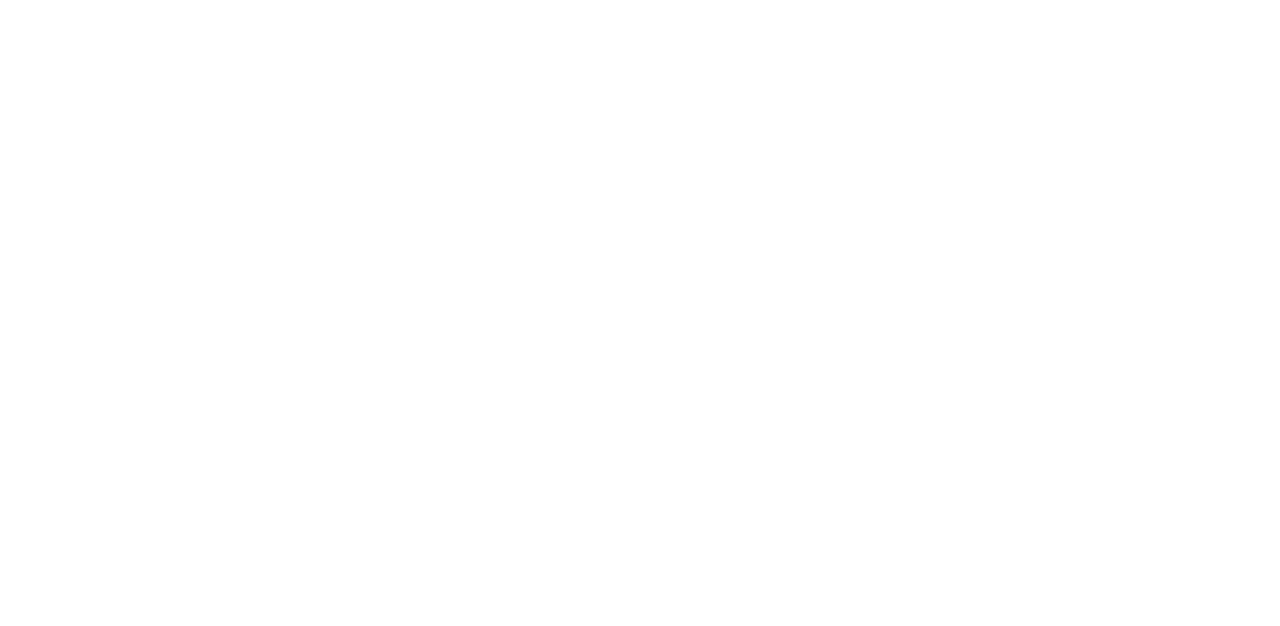
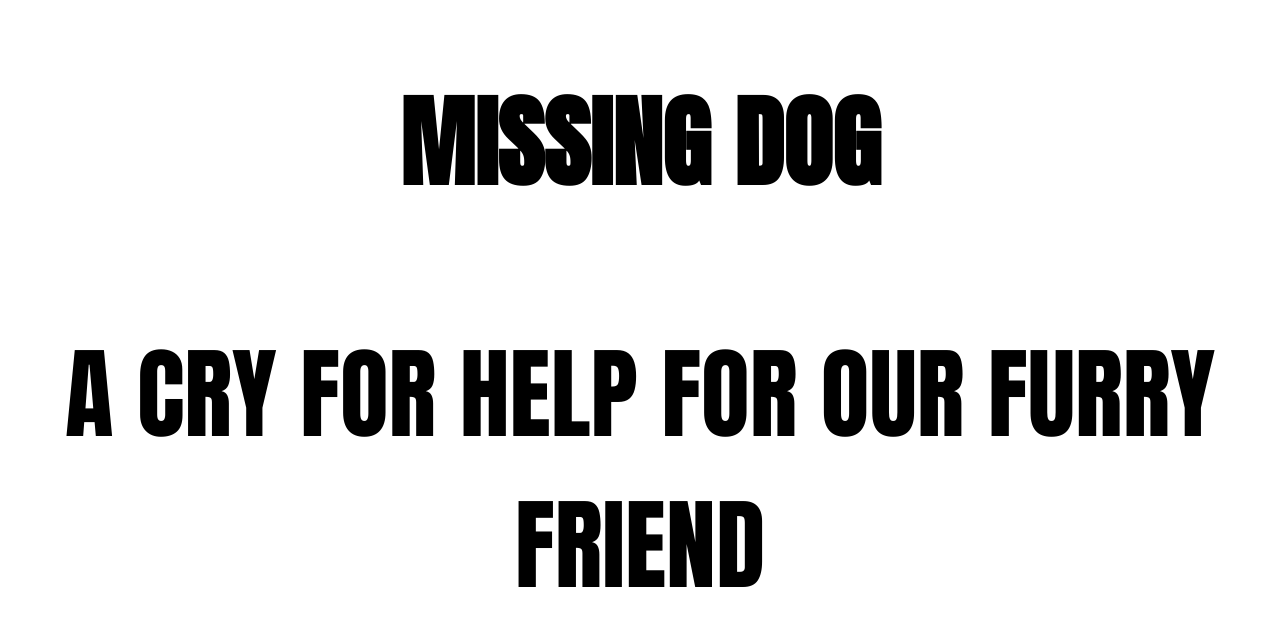
Before and after one commit to matteomensi85/dotAcademy-teamwork, a plain HTML site: page index.html in a window 1280 px wide. Drawn offline with Linux system fonts and the light colour scheme.

Commit message:
primo commit provvisorio

```diff
--- a/index.html
+++ b/index.html
@@ -6,8 +6,18 @@
     <meta name="viewport" content="width=device-width, initial-scale=1.0">
     <link rel="stylesheet" href="style.css">
     <title>Dog</title>
+
+    <link rel="preconnect" href="https://fonts.googleapis.com">
+    <link rel="preconnect" href="https://fonts.gstatic.com" crossorigin>
+    <link href="https://fonts.googleapis.com/css2?family=Anton&display=swap" rel="stylesheet">
+
 </head>
 <body>
 
+    <header class="header__title">
+        <h1 class="header__title white-font"> MISSING DOG</h1>
+        <p class="header__sub-title white-font"> A CRY FOR HELP FOR OUR FURRY FRIEND </p>
+    </header>
+
 </body>
 </html>
--- a/style.css
+++ b/style.css
@@ -1,4 +1,12 @@
 body
 {
  background-color: white;
+ font-family: 'Anton', sans-serif;
 }
+
+.header__title
+{
+    text-align: center;
+    font-family: 'Anton', sans-serif;
+    font-size: 100px;
+}
```
